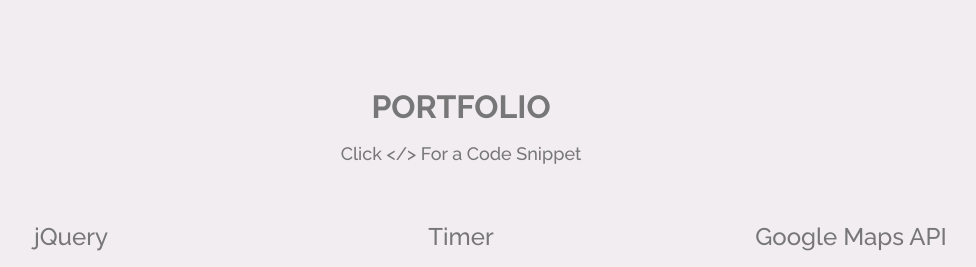
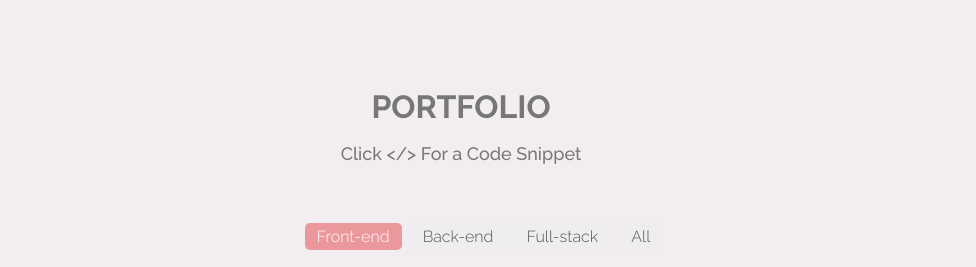
Before and after one commit to naokosaka17/my-portfolio, a PHP site: page / in a window 1280 px wide. Shown: the part 1858-2125 px from the top of the page, without its empty margins (179-1155 px from the left). Run offline with PHP 8.4, Linux system fonts and the light colour scheme.

Commit message:
added portfolio button

```diff
--- a/css/responsive-slider.css
+++ b/css/responsive-slider.css
@@ -40,6 +40,7 @@
   top: 45%;
   left: 29%;
 }
+
 @media (max-width: 1199px){
 .responsive-slider .slides ul li .slide-body .caption.header {
   top: 45%;
--- a/css/style.css
+++ b/css/style.css
@@ -365,7 +365,7 @@ padding-top: 30px;
 	height:430px;
 }
 
-#parallax1{
+#contact{
 	background: linear-gradient(90deg, rgba(249, 88, 174,0.4), rgba(180, 255, 82,0.4)),
   url(../img/lakecomo.JPG);
 	height:430px;
@@ -754,12 +754,12 @@ section.featured.inner {
 height: 600px;
 }
 
-#section-about {
+#about {
 background-color: #F1EDF1;
 height: auto;
 }
 
-#section-works {
+#portfolio {
 background-color: #F1EDF1;
 height: auto;
 }
@@ -852,10 +852,27 @@ nav#filter a:hover, nav#filter a.current {
 
 }
 
+/*===========================
+  Portfolio
+============================ */
+nav#filter a {
+	background-color: #EEE;
+	color:#555;
+}
+nav#filter a:hover, nav#filter a.current {
+	background-color: #EB989D;
+	color:#fff;
+}
 /* ------- */
 
 .isotopeWrapper article{
     margin-bottom: 30px;
+}
+
+@media (max-width: 1700px){
+	.isotopeWrapper article{
+	   margin-bottom: 50px;
+	}
 }
 
 #portfolio img  {
--- a/index.html
+++ b/index.html
@@ -43,10 +43,10 @@
                 </div>
                 <div class="navbar-collapse collapse">
                     <ul class="nav navbar-nav" data-0="margin-top:20px;" data-300="margin-top:5px;">
-                        <li class="active"><a href="#about-slider">Home</a></li>
-                        <li><a href="#section-about">About</a></li>
-                        <li><a href="#section-works">Portfolio</a></li>
-                        <li><a href="#parallax1">Contact</a></li>
+                        <li class="active"><a href="#home">Home</a></li>
+                        <li><a href="#about">About</a></li>
+                        <li><a href="#portfolio">Portfolio</a></li>
+                        <li><a href="#contact">Contact</a></li>
                     </ul>
                 </div>
                 <!--/.navbar-collapse -->
@@ -55,7 +55,7 @@
     </div>
 
     <div class="slider">
-        <div id="about-slider">
+        <div id="home">
             <div id="carousel-slider" class="carousel slide" data-ride="carousel">
                 <div class="carousel-inner">
                     <div class="item active">
@@ -75,12 +75,12 @@
             </div>
             <!--/#carousel-slider-->
         </div>
-        <!--/#about-slider-->
+        <!--/#top-->
     </div>
     <!--/#slider-->
 
     <!--about-->
-    <section id="section-about">
+    <section id="about">
         <div class="container">
             <div class="about">
                 <div class="row mar-bot40">
@@ -142,7 +142,7 @@
     </section>
 
     <!-- section works -->
-    <section id="section-works" class="section appear clearfix">
+    <section id="portfolio" class="section appear clearfix">
         <div class="container">
 
             <div class="row mar-bot40">
@@ -155,12 +155,20 @@
             </div>
 
             <div class="row">
+              <nav id="filter" class="col-md-12 text-center">
+                    <ul>
+                        <li><a href="#" class="current btn-theme btn-small" data-filter=".front">Front-end</a></li>
+                        <li><a href="#" class="btn-theme btn-small" data-filter=".back">Back-end</a></li>
+                        <li><a href="#" class="btn-theme btn-small" data-filter=".full">Full-stack</a></li>
+                        <li><a href="#" class="btn-theme btn-small" data-filter="*">All</a></li>
+                    </ul>
+                </nav>
                 <div class="col-md-12">
                     <div class="row">
                         <div class="portfolio-items isotopeWrapper clearfix" id="3">
 
 
-                            <article class="col-md-4 isotopeItem print">
+                            <article class="col-md-4 isotopeItem front">
                                 <h3 class="align-center">jQuery</h3>
                                 <div class="portfolio-item">
                                     <div class="wow rotateInUpLeft">
@@ -175,7 +183,7 @@
                                 </div>
                             </article>
 
-                            <article class="col-md-4 isotopeItem webdesign">
+                            <article class="col-md-4 isotopeItem front">
                                 <h3 class="align-center">Timer</h3>
                                 <div class="portfolio-item">
                                     <div class="wow rotateInUpLeft" data-animation-delay="4.8s">
@@ -190,7 +198,7 @@
                                 </div>
                             </article>
 
-                            <article class="col-md-4 isotopeItem photography">
+                            <article class="col-md-4 isotopeItem front">
                                 <h3 class="align-center">Google Maps API</h3>
                                 <div class="portfolio-item">
                                     <div class="wow rotateInDownRight">
@@ -205,7 +213,7 @@
                                 </div>
                             </article>
 
-                            <article class="col-md-4 isotopeItem photography">
+                            <article class="col-md-4 isotopeItem back">
                                 <h3 class="align-center">Routing</h3>
                                 <div class="portfolio-item">
                                     <div class="wow bounceIn">
@@ -220,7 +228,7 @@
                                 </div>
                             </article>
 
-                            <article class="col-md-4 isotopeItem print">
+                            <article class="col-md-4 isotopeItem back">
                                 <h3 class="align-center">Handlebars</h3>
                                 <div class="portfolio-item">
                                     <div class="wow rotateInUpLeft">
@@ -235,7 +243,7 @@
                                 </div>
                             </article>
 
-                            <article class="col-md-4 isotopeItem photography">
+                            <article class="col-md-4 isotopeItem back">
                                 <h3 class="align-center">Sequelize</h3>
                                 <div class="portfolio-item">
                                     <div class="wow bounceIn">
@@ -250,7 +258,7 @@
                                 </div>
                             </article>
 
-                            <article class="col-md-4 isotopeItem photography">
+                            <article class="col-md-4 isotopeItem full">
                                 <h3 class="align-center">Scraping with Cheerio</h3>
                                 <div class="portfolio-item">
                                     <div class="wow bounceIn">
@@ -265,7 +273,7 @@
                                 </div>
                             </article>
 
-                            <article class="col-md-4 isotopeItem photography">
+                            <article class="col-md-4 isotopeItem full">
                                 <h3 class="align-center">AngularJS & MongoDB</h3>
                                 <div class="portfolio-item">
                                     <div class="wow bounceIn">
@@ -280,7 +288,7 @@
                                 </div>
                             </article>
 
-                            <article class="col-md-4 isotopeItem webdesign">
+                            <article class="col-md-4 isotopeItem full">
                                 <h3 class="align-center">AngularJS & API call</h3>
                                 <div class="portfolio-item">
                                     <div class="wow rotateInDownRight">
@@ -305,7 +313,7 @@
     <!-- /portfolio -->
 
     <!-- spacer section:stats -->
-    <section id="parallax1" class="section pad-top40 pad-bot40 mar-bot20" data-stellar-background-ratio="0.5">
+    <section id="contact" class="section pad-top40 pad-bot40 mar-bot20" data-stellar-background-ratio="0.5">
         <div class="container">
             <div class="align-center pad-top40 pad-bot40">
                 <div class="row mar-bot40">
```
